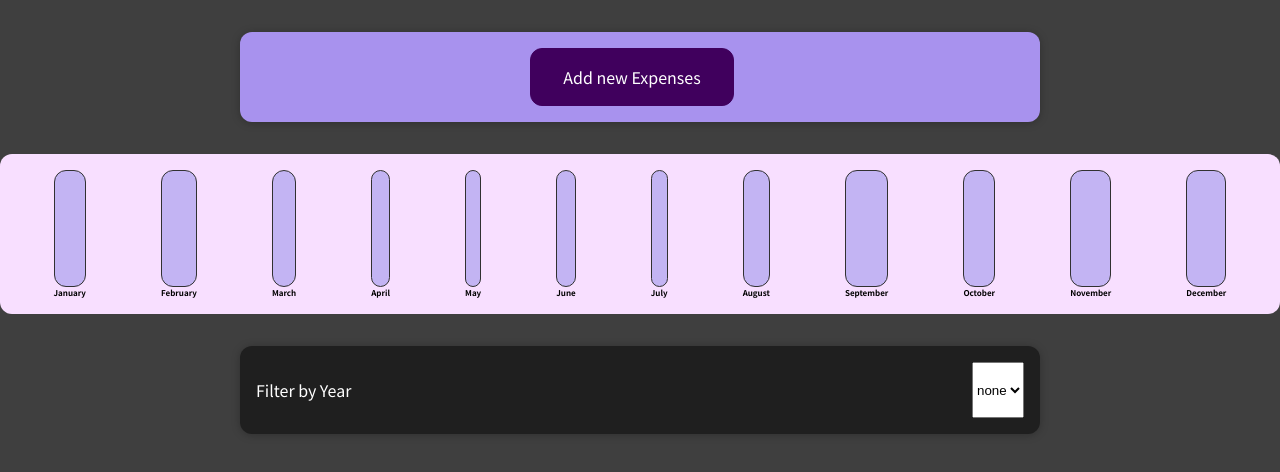
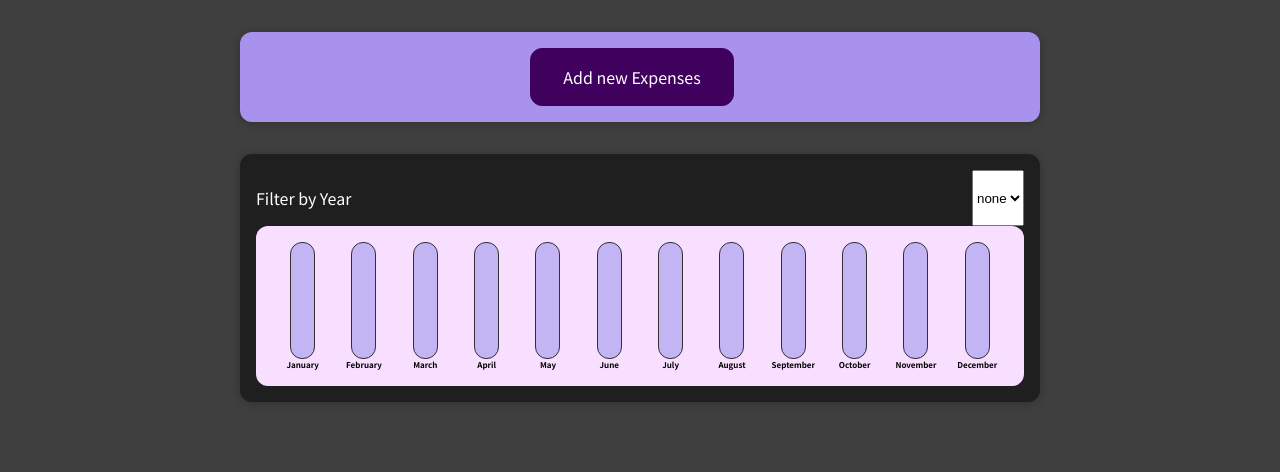
Before and after one commit to 312-s/finance, a React (Create React App) app: page / in a window 1280 px wide. Shown: the top 472 px of the page. Built offline with nearby package versions, Linux system fonts and the light colour scheme.

Commit message:
Improve display chart

```diff
--- a/src/App.js
+++ b/src/App.js
@@ -41,7 +41,6 @@ function App() {
     return (
         <header className="App-header">
             <ExpenseCreator addNewExpense={addNewExpense}/>
-            <Chart expenses={filteredExpenses.length ? filteredExpenses : expenses}/>
             <Expenses filter={filterProps} expenses={filteredExpenses.length ? filteredExpenses : expenses}/>
         </header>
     );
--- a/src/components/Chart/ChartBar.css
+++ b/src/components/Chart/ChartBar.css
@@ -1,5 +1,6 @@
 .chart-bar {
     height: 100%;
+    width: 25px;
     display: flex;
     flex-direction: column;
     align-items: center;
--- a/src/components/Expense/Expenses.js
+++ b/src/components/Expense/Expenses.js
@@ -2,6 +2,7 @@ import './Expenses.css'
 import ExpenseItem from "./ExpenseItem";
 import Card from "../Card";
 import YearFilter from "../Filter/YearFilter";
+import Chart from "../Chart/Chart";
 
 
 function Expenses(props) {
@@ -14,6 +15,7 @@ function Expenses(props) {
     return (
         <Card className="expenses">
             <YearFilter filter={props.filter} />
+            <Chart expenses={expenses}/>
             {expenses.map(createExpenseItem)}
         </Card>
     )
```
